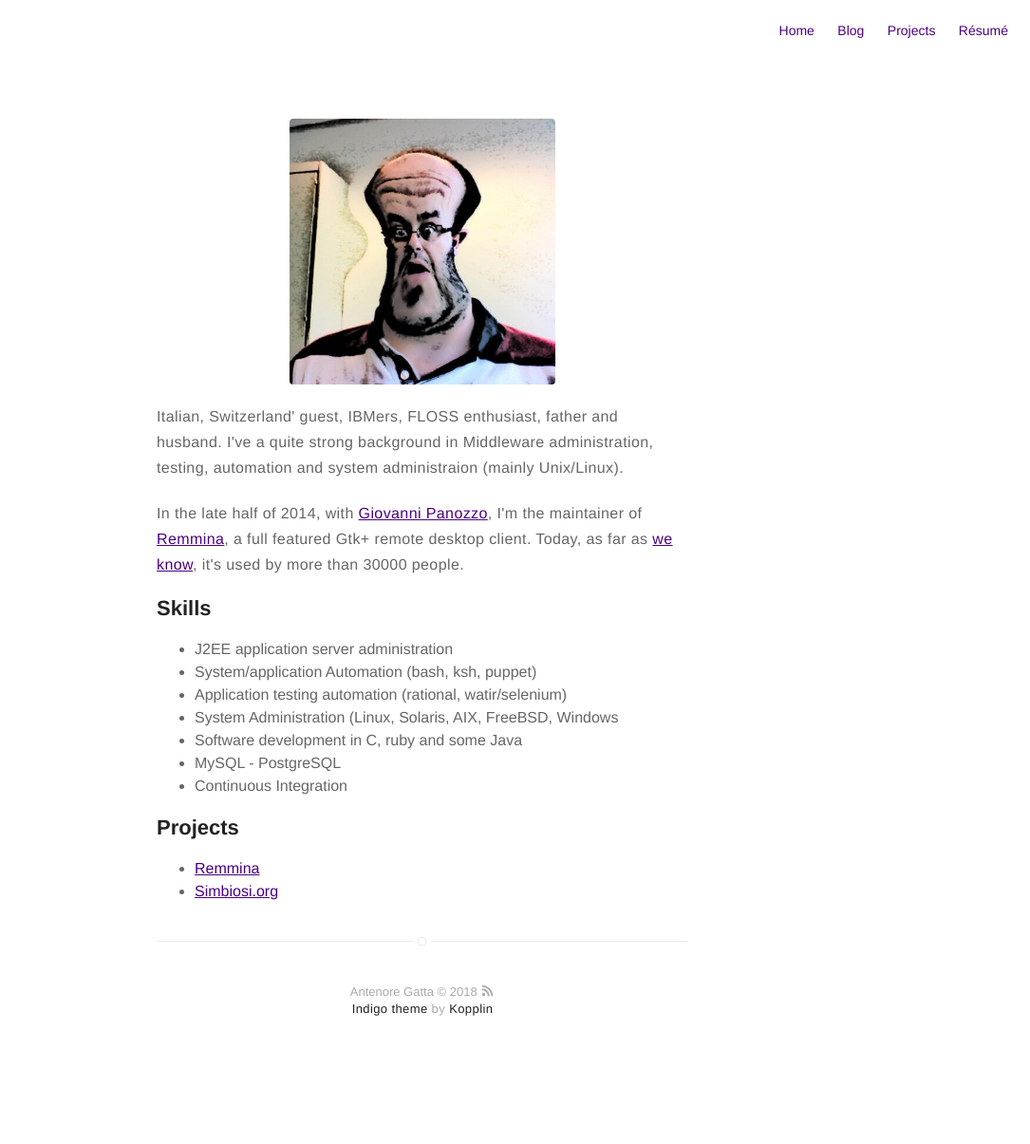
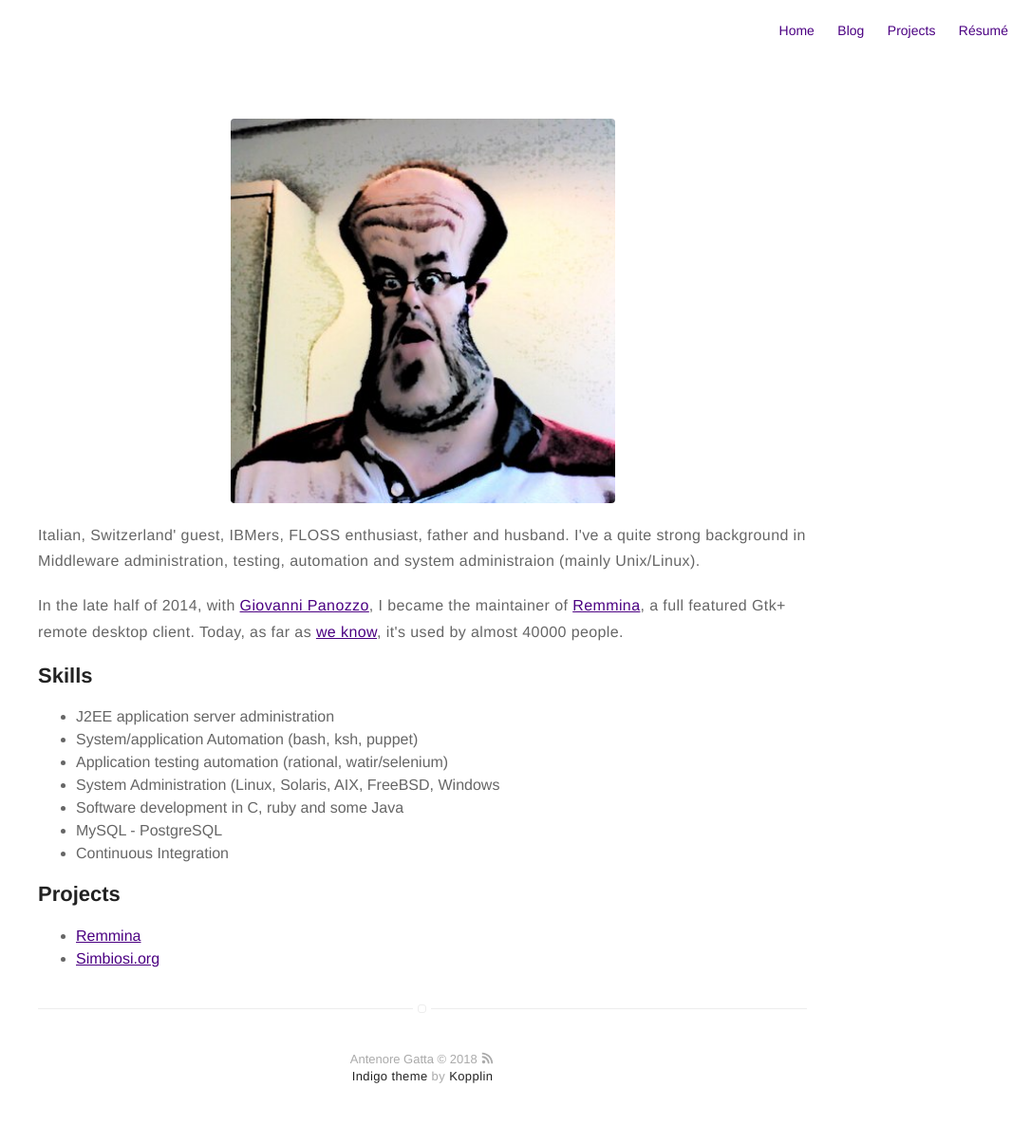
Before and after one commit to antenore/antenore.simbiosi.org, a Jekyll site: the page built from about.md, in a window 1280 px wide. Shown: the whole page at 95% size, without its empty margins (195-1280 px from the left). Built offline with Jekyll 4.4.1, drawn with Linux system fonts in a browser that asks for light colours; before the commit the page ends 1134 px from its top, so only the background shows below that.

Commit message:
Small fixes

```diff
--- a/_config.yml
+++ b/_config.yml
@@ -71,7 +71,7 @@ authors:
 # do you want a larger site? change the option below
 # options: [normal, large] | default: normal
 # normal = 560px / large = 810px
-width: normal
+width: large
 
 # if you don't need pagination, comment the *paginate* configs below
 # paginate: 5
--- a/_includes/social-links.html
+++ b/_includes/social-links.html
@@ -60,7 +60,7 @@
     {% endif %}
 
     {% if site.gitlab %}
-        <a class="link" data-title="gitlab.com/{{ site.github }}" href="https://gitlab.com/{{ site.github }}" target="_blank">
+        <a class="link" data-title="gitlab.com/{{ site.gitlab }}" href="https://gitlab.com/{{ site.gitlab }}" target="_blank">
             <svg class="icon icon-gitlab"><use xlink:href="#icon-gitlab"></use></svg>
         </a>
     {% endif %}
--- a/about.md
+++ b/about.md
@@ -11,10 +11,10 @@ and system administraion (mainly Unix/Linux).
 
 <p>
 In the late half of 2014, with <a href="https://github.com/giox069">Giovanni Panozzo</a>,
-I'm the maintainer of <a href="https://www.remmna.org">Remmina</a>, a full featured
+I became the maintainer of <a href="https://www.remmna.org">Remmina</a>, a full featured
 Gtk+ remote desktop client.
 Today, as far as <a href="https://remmina.org/stats/stats.html">we know</a>, it's
-used by more than 30000 people.
+used by almost 40000 people.
 </p>
 
 <h2>Skills</h2>
```
